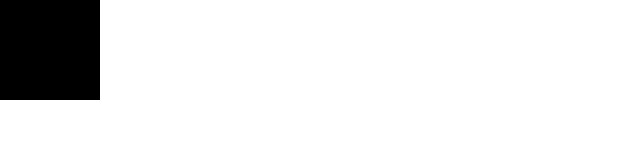
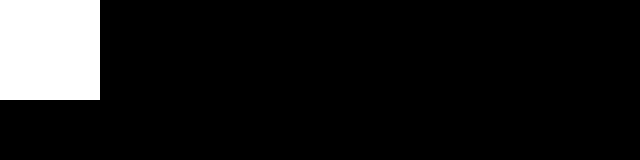
Before and after one commit to atesgoral/canvas-workshop, a plain HTML site: page index.html in a window 1280 px wide. Shown: the top 160 px of the page, without its empty margins (0-640 px from the left). Drawn offline with Linux system fonts and the light colour scheme.

Commit message:
Use clearRect

```diff
--- a/index.html
+++ b/index.html
@@ -15,5 +15,8 @@
 
 resize();
 
-ctx.fillRect(0, 0, 100, 100);
+ctx.fillStyle = '#000';
+ctx.fillRect(0, 0, stage.width, stage.height);
+
+ctx.clearRect(0, 0, 100, 100);
 </script>
```
